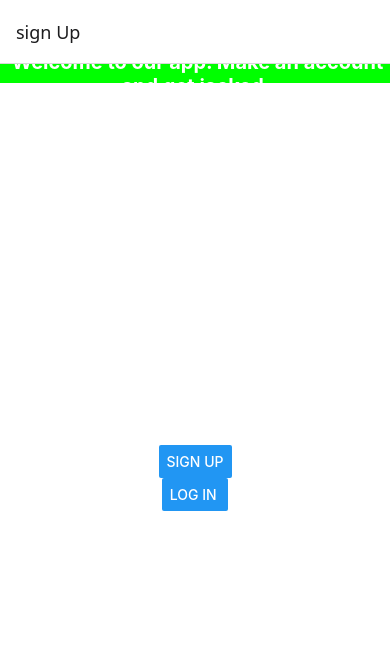
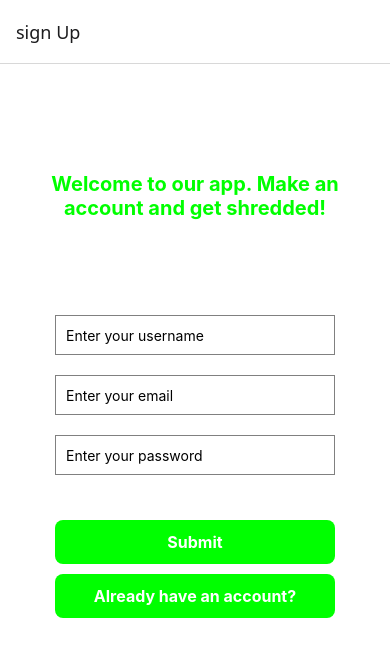
Before and after one commit to Agorbanoff/Introduction-to-script-languages, a React Native app in the folder MobileApp/: screen /signUp in a window 390 px wide. Shown: the top 656 px of the page. Built offline with nearby package versions, Linux system fonts and the light colour scheme.

Commit message:
made sign up page

```diff
--- a/MobileApp/signUp.js
+++ b/MobileApp/signUp.js
@@ -1,52 +1,117 @@
+import React, { useState } from 'react';
 import { StatusBar } from 'expo-status-bar';
-import { StyleSheet, Text, View, Button, SafeAreaView, TouchableOpacity } from 'react-native';
+import {
+  StyleSheet,
+  Text,
+  View,
+  SafeAreaView,
+  TextInput,
+  TouchableOpacity,
+} from 'react-native';
 
 export default function SignUpPage({ navigation }) {
+  const [username, setUsername] = useState('');
+  const [email, setEmail] = useState('');
+  const [password, setPassword] = useState('');
+
   return (
     <View style={styles.outerContainer}>
-            <View >
       <SafeAreaView>
-                    <Text style={styles.frontText}> Welcome to our app. Make an account and get jacked </Text>
+        <Text style={styles.frontText}>
+          Welcome to our app. Make an account and get shredded!
+        </Text>
       </SafeAreaView>
+
+      <View style={styles.container}>
+        <TextInput
+          style={styles.input}
+          placeholder="Enter your username"
+          value={username}
+          onChangeText={setUsername}
+        />
+        <TextInput
+          style={styles.input}
+          placeholder="Enter your email"
+          value={email}
+          onChangeText={setEmail}
+        />
+        <TextInput
+          style={styles.input}
+          placeholder="Enter your password"
+          secureTextEntry={true}
+          value={password}
+          onChangeText={setPassword}
+        />
+
+        <View style={styles.buttonColumn}>
+          <TouchableOpacity
+            style={styles.button}
+            onPress={() => console.log('Sign up pressed')}>
+            <Text style={styles.buttonText}>Submit</Text>
+          </TouchableOpacity>
+
+          <TouchableOpacity
+            style={styles.button}
+            onPress={() => navigation.navigate('logIn')}>
+            <Text style={styles.buttonText}>Already have an account?</Text>
+          </TouchableOpacity>
         </View>
 
-            <View style={styles.container}>
-                <Button  title="sign up" onPress={() => console.log("sign up pressed")} />
-                <Button  title="Log in " onPress={() => navigation.navigate('logIn')} />
         <StatusBar style="auto" />
       </View>
     </View>
-
   );
 }
 
 const styles = StyleSheet.create({
   frontText: {
-        display: 'flex',
-        justifyContent: 'center',
-        alignItems: 'center',
     textAlign: 'center',
     fontSize: 20,
     fontWeight: 'bold',
-        color: 'white',
-        backgroundColor: '#00ff00',
-        height: '40%',
+    backgroundColor: 'white',
+    color: '#00ff00',
+    marginTop: '20%',
+    padding: 30,
   },
   outerContainer: {
     flex: 1,
-        backgroundColor: 'white'
+    backgroundColor: 'white',
   },
   container: {
     flex: 1,
-        flexDirection: 'column',
-        backgroundColor: 'white',
     alignItems: 'center',
     justifyContent: 'center',
-        padding: '40%',
+    marginBottom: '40%',
+    padding: 20,
+  },
+  input: {
+    height: 40,
+    width: '80%',
+    borderColor: 'gray',
+    borderWidth: 1,
+    marginBottom: 20,
+    paddingHorizontal: 10,
+  },
+  buttonColumn: {
+    flexDirection: 'column',
+    justifyContent: 'center',
+    alignItems: 'center',
+    width: '80%',
+    marginTop: 20,
   },
   button: {
-        color: 'black',
+    backgroundColor: '#00ff00',
+    paddingVertical: 12,
+    paddingHorizontal: 20,
+    borderRadius: 8,
+    alignItems: 'center',
     width: '100%',
-        height: '10%',
-    }
+    marginVertical: 5,
+  },
+  buttonText: {
+    color: 'white',
+    fontWeight: 'bold',
+    fontSize: 16,
+    textAlign: 'center',
+  },
 });
```
Lines whose indentation alone changed are shown as unchanged.
